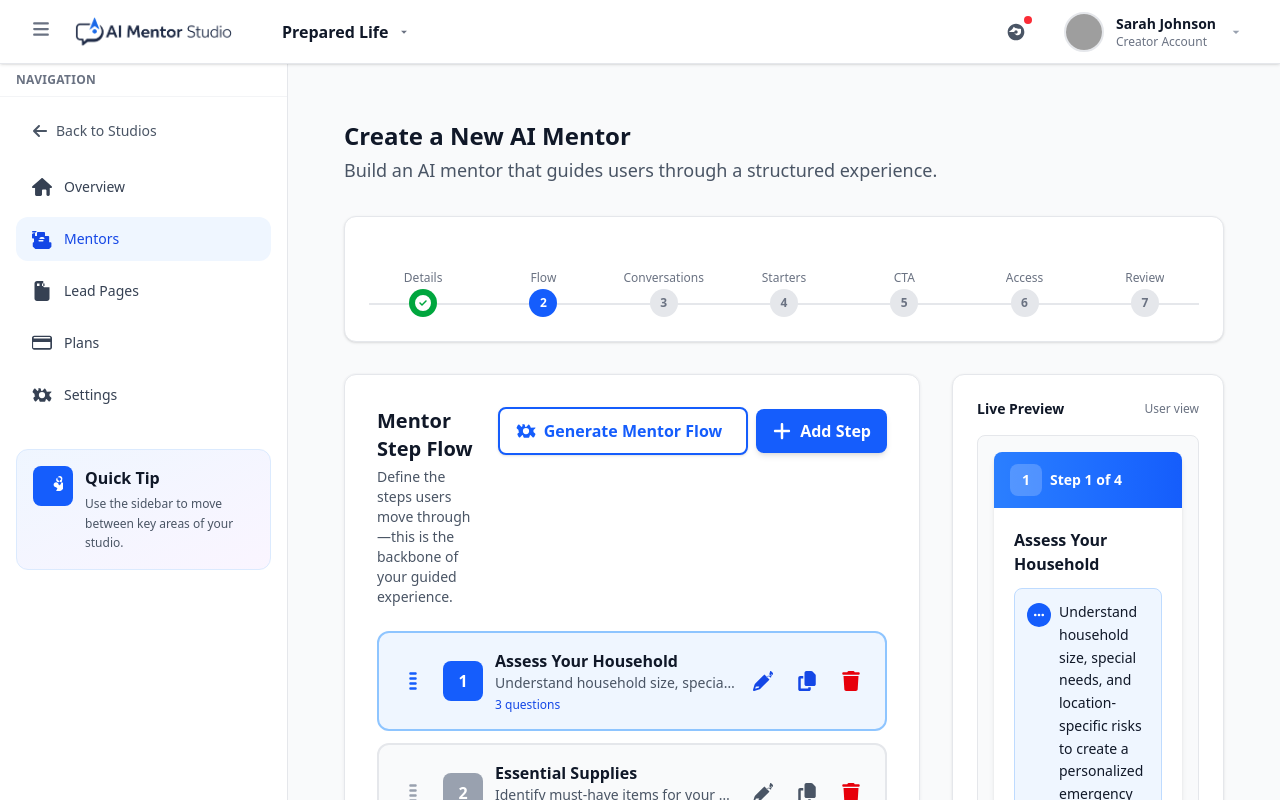
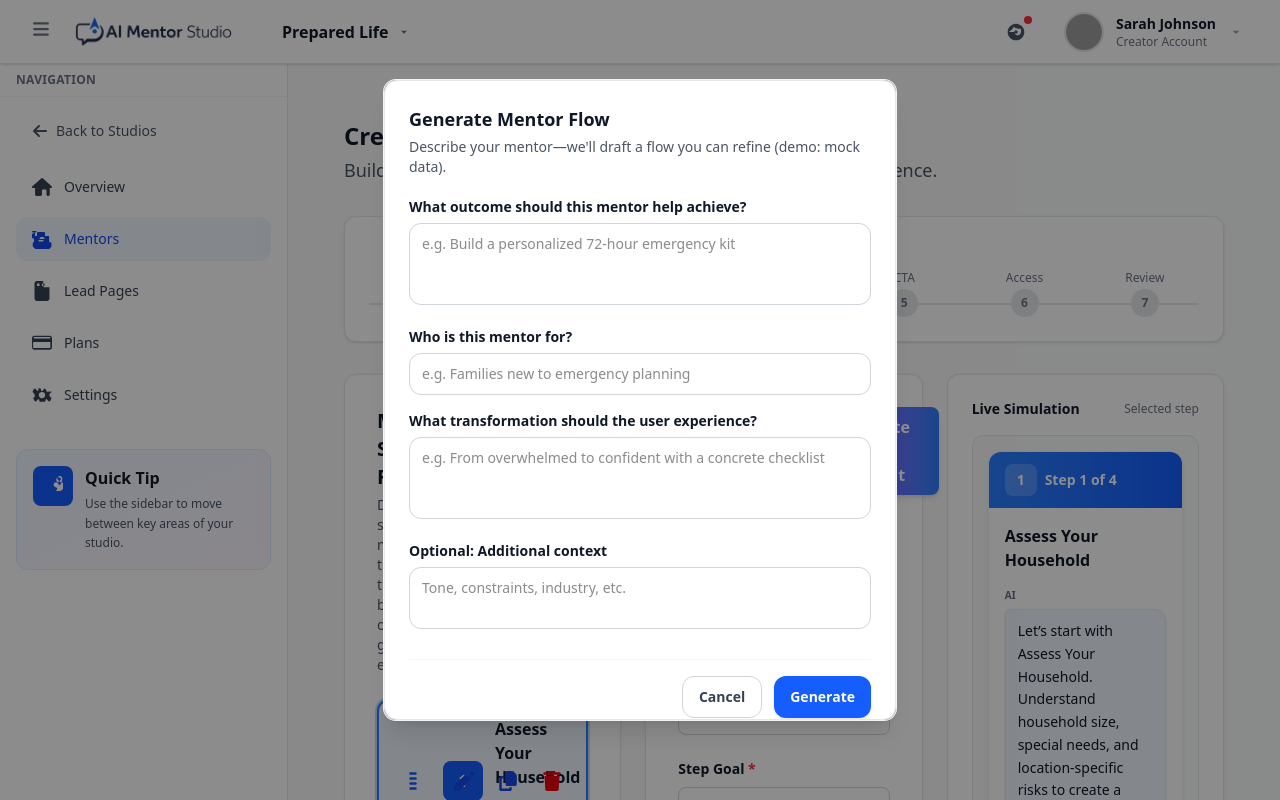
Before and after one commit to actioneramarketing/ai-mentor-studio, a Next.js app: page /studios/1/mentors/new/step-2 in a window 1280 px wide. Both pictures are taken after a click on the button "Generate Mentor Flow". Shown: the top 800 px of the page. Built offline with nearby package versions, Linux system fonts and the light colour scheme; grey boxes are pictures that could not be loaded.

Commit message:
Add Generate Mentor Flow modal, improve step generation, and upgrade preview to Live Simulation

```diff
--- a/app/(creator)/studios/[studioId]/mentors/new/step-2/page.tsx
+++ b/app/(creator)/studios/[studioId]/mentors/new/step-2/page.tsx
@@ -1,6 +1,6 @@
 "use client"
 
-import { useCallback, useMemo, useRef, useState } from "react"
+import { useCallback, useEffect, useMemo, useRef, useState } from "react"
 import { useParams, useRouter } from "next/navigation"
 import { MentorWizardProgress } from "../mentor-wizard-progress"
 
@@ -89,15 +89,151 @@ function blankStep(): FlowStep {
   }
 }
 
+const FLOW_DEFAULTS = {
+  outcome: "",
+  audience: "",
+  transformation: "",
+  extra: "",
+}
+
+function stepShell(
+  partial: Pick<FlowStep, "title" | "subtitle" | "goal" | "aiInstructions" | "questions"> & {
+    id?: string
+    completionRule?: string
+    allowSkip?: boolean
+    generateSummary?: boolean
+  }
+): FlowStep {
+  return {
+    id: partial.id ?? createId(),
+    title: partial.title,
+    subtitle: partial.subtitle,
+    goal: partial.goal,
+    aiInstructions: partial.aiInstructions,
+    questions: partial.questions,
+    completionRule: partial.completionRule ?? "AI decides when the step is complete",
+    allowSkip: partial.allowSkip ?? false,
+    generateSummary: partial.generateSummary ?? true,
+  }
+}
+
+/** Mock AI: full flow from modal answers (3–5 steps). */
+function mockGenerateMentorFlow(input: typeof FLOW_DEFAULTS): FlowStep[] {
+  const outcome = input.outcome.trim() || "reach a clear, practical outcome"
+  const audience = input.audience.trim() || "people you serve"
+  const transformation = input.transformation.trim() || "feel guided and confident"
+  const extra = input.extra.trim()
+  const ctx = extra ? ` ${extra}` : ""
+
+  const templates: Parameters<typeof stepShell>[0][] = [
+    {
+      title: "Set context",
+      subtitle: "Understand where they are today",
+      goal: `Learn enough about ${audience} to personalize guidance toward: ${outcome}.`,
+      aiInstructions: `Welcome ${audience}. Ask one or two open questions about their current situation and what “done” means for them. Keep tone supportive and concise.${ctx}`,
+      questions: [
+        `What prompted you to start working on ${outcome.split(",")[0]?.slice(0, 60) || "this"} today?`,
+        "What would success look like at the end of this session?",
+        "Is there anything I should know about your constraints or timeline?",
+      ],
+    },
+    {
+      title: "Explore options",
+      subtitle: "Surface what matters most",
+      goal: `Help ${audience} compare paths or priorities so they can move toward ${outcome}.`,
+      aiInstructions: `Reflect back what you heard. Offer 2–3 structured prompts to clarify tradeoffs. Encourage honest answers; avoid overwhelming lists.${ctx}`,
+      questions: [
+        "Which option feels closest to what you need right now?",
+        "What would you rule out after thinking it through?",
+        "What support or resources do you already have?",
+      ],
+    },
+    {
+      title: "Commit to a plan",
+      subtitle: "Turn insight into next steps",
+      goal: `Co-create a short plan so the user experiences ${transformation}.`,
+      aiInstructions: `Summarize themes from earlier messages. Propose a minimal next step, then ask for their tweak. Confirm buy-in before closing the step.${ctx}`,
+      questions: [
+        "What is the smallest step you will take in the next 24–48 hours?",
+        "What might get in the way, and how will you handle it?",
+      ],
+    },
+    {
+      title: "Reflect and adjust",
+      subtitle: "Lock in learning",
+      goal: `Reinforce progress toward ${outcome} and capture one adjustment if needed.`,
+      aiInstructions: `Celebrate specific progress. Ask what surprised them. Offer optional refinement of the plan if energy is low or blockers appeared.${ctx}`,
+      questions: [
+        "What’s the clearest takeaway for you from this step?",
+        "Would you like to tweak your plan before moving on?",
+      ],
+    },
+    {
+      title: "Prepare for what’s next",
+      subtitle: "Close the loop",
+      goal: `Leave ${audience} ready to continue toward ${outcome} beyond this mentor.`,
+      aiInstructions: `Give a brief recap bullet-style. Point to one habit or check-in. Invite them to return when context changes.${ctx}`,
+      questions: [
+        "When will you revisit this plan?",
+        "Who (if anyone) should know about your next step?",
+      ],
+    },
+  ]
+
+  const count = 3 + (Math.abs(outcome.length + audience.length) % 3)
+  return templates.slice(0, count).map((t) => stepShell(t))
+}
+
+/** Mock AI: step-level content from name + goal. */
+function mockGenerateStepContent(title: string, goal: string): Pick<FlowStep, "aiInstructions" | "questions"> {
+  const t = title.trim() || "this step"
+  const g = goal.trim() || "make meaningful progress"
+  return {
+    aiInstructions: `Lead the user through "${t}" with empathy. Start by restating their objective in plain language (${g}). Ask concise follow-ups only when needed. Tie each reply back to the step goal and offer one concrete suggestion when appropriate.`,
+    questions: [
+      `What part of "${t}" feels unclear or stressful right now?`,
+      `What would help you feel ready to move forward on: ${g.slice(0, 80)}${g.length > 80 ? "…" : ""}?`,
+      "Is there anything you want to change about your plan before we continue?",
+    ],
+  }
+}
+
+function buildSimulatedOpening(step: FlowStep): string {
+  const title = step.title.trim() || "this step"
+  const goal = step.goal.trim()
+  const ins = step.aiInstructions.trim()
+  const parts: string[] = []
+  parts.push(`Let’s start with ${title}.`)
+  if (goal) parts.push(goal)
+  else parts.push("I’ll guide you with a few focused questions so we can move forward together.")
+  if (ins) {
+    const snippet = ins.slice(0, 260).trim()
+    if (snippet) parts.push(snippet.endsWith(".") ? snippet : `${snippet}.`)
+  }
+  return parts.join(" ")
+}
+
 export default function NewMentorStep2Page() {
   const params = useParams()
   const studioId = String(params.studioId ?? "")
   const router = useRouter()
   const editorRef = useRef<HTMLDivElement>(null)
+  const stepTitleInputRef = useRef<HTMLInputElement>(null)
 
   const [steps, setSteps] = useState<FlowStep[]>(INITIAL_STEPS)
   const [selectedId, setSelectedId] = useState<string>(INITIAL_STEPS[0]?.id ?? "")
   const [draggingId, setDraggingId] = useState<string | null>(null)
+  const [flowModalOpen, setFlowModalOpen] = useState(false)
+  const [flowForm, setFlowForm] = useState({ ...FLOW_DEFAULTS })
+
+  useEffect(() => {
+    if (!flowModalOpen) return
+    const onKey = (e: KeyboardEvent) => {
+      if (e.key === "Escape") setFlowModalOpen(false)
+    }
+    window.addEventListener("keydown", onKey)
+    return () => window.removeEventListener("keydown", onKey)
+  }, [flowModalOpen])
 
   const selected = useMemo(() => steps.find((s) => s.id === selectedId) ?? steps[0], [steps, selectedId])
   const selectedIndex = useMemo(() => {
@@ -128,7 +264,24 @@ export default function NewMentorStep2Page() {
     setSteps((prev) => [...prev, next])
     setSelectedId(next.id)
     scrollToEditor()
+    requestAnimationFrame(() => {
+      requestAnimationFrame(() => stepTitleInputRef.current?.focus())
+    })
   }, [scrollToEditor])
+
+  const applyMockFlow = useCallback(() => {
+    const generated = mockGenerateMentorFlow(flowForm)
+    setSteps(generated)
+    setSelectedId(generated[0]?.id ?? "")
+    setFlowModalOpen(false)
+    setFlowForm({ ...FLOW_DEFAULTS })
+  }, [flowForm])
+
+  const generateStepContent = useCallback(() => {
+    if (!selected) return
+    const { aiInstructions, questions } = mockGenerateStepContent(selected.title, selected.goal)
+    patchStep(selected.id, { aiInstructions, questions })
+  }, [selected, patchStep])
 
   const duplicateStep = useCallback(
     (id: string) => {
@@ -184,6 +337,7 @@ export default function NewMentorStep2Page() {
   }, [])
 
   const activePreview = selected ?? steps[0]
+  const simulatedOpening = useMemo(() => buildSimulatedOpening(activePreview), [activePreview])
 
   return (
     <div className="bg-gray-50 font-sans">
@@ -198,8 +352,8 @@ export default function NewMentorStep2Page() {
 
           <MentorWizardProgress currentStep={2} />
 
-          <div className="grid grid-cols-1 gap-6 lg:grid-cols-3 lg:gap-8">
-            <div className="space-y-6 lg:col-span-2">
+          <div className="grid grid-cols-1 gap-6 lg:grid-cols-3">
+            <div className="space-y-6">
               <div
                 id="mentor-steps-form"
                 className="rounded-xl border border-gray-200 bg-white p-6 shadow-sm ring-1 ring-gray-100 lg:p-8"
@@ -215,6 +369,7 @@ export default function NewMentorStep2Page() {
                     <button
                       type="button"
                       id="generate-flow-btn"
+                      onClick={() => setFlowModalOpen(true)}
                       className="flex items-center space-x-2 rounded-lg border-2 border-blue-600 bg-white px-4 py-2.5 font-semibold text-blue-600 shadow-sm transition-colors duration-200 hover:bg-blue-50 hover:shadow-md"
                     >
                       <svg className="h-5 w-5" fill="currentColor" viewBox="0 0 512 512" aria-hidden>
@@ -264,7 +419,7 @@ export default function NewMentorStep2Page() {
                         }}
                         className={`step-card cursor-pointer rounded-xl border-2 p-4 transition-colors duration-200 ${
                           isActive
-                            ? "border-blue-300 bg-blue-50 hover:border-blue-400"
+                            ? "border-blue-500 bg-blue-50 shadow-sm ring-2 ring-blue-200 hover:border-blue-600"
                             : "border-gray-200 bg-gray-50 hover:border-blue-300"
                         }`}
                       >
@@ -379,7 +534,9 @@ export default function NewMentorStep2Page() {
                   </div>
                 </div>
               </div>
+            </div>
 
+            <div className="min-w-0 space-y-6">
               {selected ? (
                 <div
                   ref={editorRef}
@@ -395,6 +552,7 @@ export default function NewMentorStep2Page() {
                       <button
                         type="button"
                         id="generate-step-content-btn"
+                        onClick={generateStepContent}
                         className="flex items-center space-x-2 rounded-lg bg-gradient-to-r from-purple-500 to-blue-500 px-4 py-2 font-semibold text-white shadow-md transition-all duration-200 hover:from-purple-600 hover:to-blue-600 hover:shadow-lg"
                       >
                         <svg className="h-5 w-5" fill="currentColor" viewBox="0 0 512 512" aria-hidden>
@@ -415,6 +573,7 @@ export default function NewMentorStep2Page() {
                         Step Name <span className="text-red-500">*</span>
                       </label>
                       <input
+                        ref={stepTitleInputRef}
                         type="text"
                         value={selected.title}
                         onChange={(e) => patchStep(selected.id, { title: e.target.value })}
@@ -602,101 +761,173 @@ export default function NewMentorStep2Page() {
               </div>
             </div>
 
-            <div className="lg:col-span-1">
+            <div className="space-y-6">
               <div className="sticky top-6">
-                <div id="preview-panel" className="rounded-xl border border-gray-200 bg-white p-6 shadow-sm">
-                  <div className="mb-4 flex items-center justify-between">
-                    <h3 className="text-sm font-bold text-gray-900">Live Preview</h3>
-                    <span className="text-xs text-gray-500">User view</span>
+                <div
+                  id="preview-panel"
+                  className="rounded-xl border border-gray-200 bg-white p-6 shadow-sm ring-1 ring-gray-100"
+                >
+                  <div className="mb-4 flex items-center justify-between gap-2">
+                    <h3 className="text-sm font-bold text-gray-900">Live Simulation</h3>
+                    <span className="shrink-0 text-xs text-gray-500">Selected step</span>
                   </div>
 
-                  <div className="rounded-lg border border-gray-200 bg-gray-50 p-4">
-                    <div className="overflow-hidden rounded-lg bg-white shadow-md">
+                  <div className="rounded-xl border border-gray-200 bg-gray-50 p-4">
+                    <div className="overflow-hidden rounded-xl bg-white shadow-md ring-1 ring-gray-100">
                       <div className="flex items-center justify-between bg-gradient-to-r from-blue-500 to-blue-600 px-4 py-3">
-                        <div className="flex items-center space-x-2">
-                          <div className="flex h-8 w-8 items-center justify-center rounded-lg bg-white/20 text-sm font-bold text-white">
+                        <div className="flex min-w-0 items-center gap-2">
+                          <div className="flex h-8 w-8 shrink-0 items-center justify-center rounded-lg bg-white/20 text-sm font-bold text-white">
                             {selectedIndex + 1}
                           </div>
-                          <span className="text-sm font-semibold text-white">
+                          <span className="truncate text-sm font-semibold text-white">
                             Step {selectedIndex + 1} of {steps.length}
                           </span>
                         </div>
                       </div>
 
-                      <div className="p-5">
-                        <h3 className="mb-3 text-base font-bold text-gray-900">
+                      <div className="max-h-[min(420px,55vh)] space-y-4 overflow-y-auto p-4">
+                        <h3 className="text-base font-bold text-gray-900">
                           {activePreview.title.trim() || "Untitled step"}
                         </h3>
 
-                        <div className="space-y-3">
-                          <div className="rounded-lg border border-blue-200 bg-blue-50 p-3">
-                            <div className="flex items-start space-x-2">
-                              <div className="mt-0.5 flex h-6 w-6 shrink-0 items-center justify-center rounded-full bg-blue-600">
-                                <svg className="h-3 w-3 text-white" fill="currentColor" viewBox="0 0 448 512" aria-hidden>
-                                  <path d="M8 256a56 56 0 1 1 112 0A56 56 0 1 1 8 256zm160 0a56 56 0 1 1 112 0A56 56 0 1 1 168 256zm216-56a56 56 0 1 1 0 112 56 56 0 1 1 0-112z" />
-                                </svg>
-                              </div>
-                              <div className="flex-1">
-                                <p className="text-sm leading-relaxed text-gray-900">
-                                  {activePreview.goal.trim() ||
-                                    "Your mentor introduces this step and guides the user through it."}
+                        <div>
+                          <p className="mb-1.5 text-[10px] font-semibold uppercase tracking-wide text-gray-500">
+                            AI
                           </p>
-                              </div>
+                          <div className="rounded-xl rounded-tl-md border border-blue-100 bg-blue-50 px-3 py-2.5 shadow-sm">
+                            <p className="text-sm leading-relaxed text-gray-900">{simulatedOpening}</p>
                           </div>
                         </div>
 
-                          {activePreview.questions[0] ? (
-                            <div className="rounded-lg border border-blue-200 bg-blue-50 p-3">
-                              <div className="flex items-start space-x-2">
-                                <div className="mt-0.5 flex h-6 w-6 shrink-0 items-center justify-center rounded-full bg-blue-600">
-                                  <svg className="h-3 w-3 text-white" fill="currentColor" viewBox="0 0 448 512" aria-hidden>
-                                    <path d="M8 256a56 56 0 1 1 112 0A56 56 0 1 1 8 256zm160 0a56 56 0 1 1 112 0A56 56 0 1 1 168 256zm216-56a56 56 0 1 1 0 112 56 56 0 1 1 0-112z" />
-                                  </svg>
-                                </div>
-                                <div className="flex-1">
-                                  <p className="text-sm font-semibold text-gray-900">{activePreview.questions[0]}</p>
-                                </div>
-                              </div>
-                            </div>
-                          ) : null}
-                        </div>
-
-                        <div className="mt-4 border-t border-gray-200 pt-4">
-                          <div className="flex items-center space-x-2">
-                            <input
-                              type="text"
-                              placeholder="Type your response..."
-                              className="flex-1 rounded-lg border border-gray-300 px-3 py-2 text-xs focus:border-blue-500 focus:outline-none"
-                              readOnly
-                            />
+                        <div>
+                          <p className="mb-1.5 text-[10px] font-semibold uppercase tracking-wide text-gray-500">
+                            User
+                          </p>
+                          <div className="flex flex-col gap-2">
+                            {activePreview.questions.filter((q) => q.trim()).length === 0 ? (
+                              <p className="text-xs text-gray-500">Add suggested questions to see tap options here.</p>
+                            ) : (
+                              activePreview.questions
+                                .map((q) => q.trim())
+                                .filter(Boolean)
+                                .map((q, qi) => (
                                   <button
+                                    key={`${activePreview.id}-sim-q-${qi}`}
                                     type="button"
-                              className="rounded-lg bg-blue-600 px-3 py-2 text-xs font-semibold text-white hover:bg-blue-700"
+                                    className="rounded-xl border border-gray-200 bg-white px-3 py-2 text-left text-xs font-medium text-gray-800 shadow-sm transition-colors hover:border-blue-300 hover:bg-blue-50/80"
                                   >
-                              <svg className="h-4 w-4" fill="currentColor" viewBox="0 0 512 512" aria-hidden>
-                                <path d="M498.1 5.6c10.1 7 15.4 19.1 13.5 31.2l-64 416c-1.8 12.5-11.4 22.4-23.9 25.4c-4.7 1-9.4 1.4-14.1 1.4c-4.4 0-8.8-.4-13.1-1.2l-3.4-.7-56.2 90.3c-8.4 13.5-24.6 21.5-41.7 21.5H192c-8.5 0-16.8-2.7-24.2-7.6L96 480 16 352 128 224l96 64 288-320L498.1 5.6z" />
-                              </svg>
+                                    {q}
                                   </button>
+                                ))
+                            )}
                           </div>
                         </div>
                       </div>
                     </div>
                   </div>
 
-                  <div className="mt-6 rounded-lg border border-blue-100 bg-blue-50 p-4">
-                    <div className="flex items-start space-x-2">
-                      <svg className="mt-0.5 h-5 w-5 shrink-0 text-blue-600" fill="currentColor" viewBox="0 0 512 512" aria-hidden>
-                        <path d="M256 512A256 256 0 1 0 256 0a256 256 0 1 0 0 512zM216 336h24V272H216c-13.3 0-24-10.7-24-24s10.7-24 24-24h48c13.3 0 24 10.7 24 24v88h8c13.3 0 24 10.7 24 24s-10.7 24-24 24H216c-13.3 0-24-10.7-24-24s10.7-24 24-24zM192 176a32 32 0 1 1 64 0 32 32 0 1 1 -64 0z" />
-                      </svg>
-                      <p className="text-xs leading-relaxed text-gray-700">
-                        This preview reflects the step you have selected in the list.
+                  <p className="mt-4 text-xs leading-relaxed text-gray-600">
+                    This simulates how your mentor will guide users during this step.
                   </p>
                 </div>
               </div>
             </div>
           </div>
+
+          {flowModalOpen ? (
+            <div
+              className="fixed inset-0 z-50 flex min-h-0 items-center justify-center p-4"
+              role="dialog"
+              aria-modal="true"
+              aria-labelledby="flow-modal-title"
+            >
+              <button
+                type="button"
+                className="absolute inset-0 bg-black/45"
+                aria-label="Close dialog"
+                onClick={() => setFlowModalOpen(false)}
+              />
+              <div
+                className="relative z-10 max-h-[min(90vh,640px)] w-full max-w-lg overflow-y-auto rounded-xl border border-gray-200 bg-white p-6 shadow-xl ring-1 ring-gray-100"
+                onClick={(e) => e.stopPropagation()}
+              >
+                <h2 id="flow-modal-title" className="text-lg font-bold text-gray-900">
+                  Generate Mentor Flow
+                </h2>
+                <p className="mt-1 text-sm text-gray-600">
+                  Describe your mentor—we&apos;ll draft a flow you can refine (demo: mock data).
+                </p>
+
+                <div className="mt-5 space-y-4">
+                  <div>
+                    <label className="mb-1.5 block text-sm font-semibold text-gray-900">
+                      What outcome should this mentor help achieve?
+                    </label>
+                    <textarea
+                      value={flowForm.outcome}
+                      onChange={(e) => setFlowForm((f) => ({ ...f, outcome: e.target.value }))}
+                      rows={3}
+                      className="w-full resize-none rounded-xl border border-gray-300 px-3 py-2.5 text-sm focus:border-blue-500 focus:ring-2 focus:ring-blue-100 focus:outline-none"
+                      placeholder="e.g. Build a personalized 72-hour emergency kit"
+                    />
+                  </div>
+                  <div>
+                    <label className="mb-1.5 block text-sm font-semibold text-gray-900">
+                      Who is this mentor for?
+                    </label>
+                    <input
+                      type="text"
+                      value={flowForm.audience}
+                      onChange={(e) => setFlowForm((f) => ({ ...f, audience: e.target.value }))}
+                      className="w-full rounded-xl border border-gray-300 px-3 py-2.5 text-sm focus:border-blue-500 focus:ring-2 focus:ring-blue-100 focus:outline-none"
+                      placeholder="e.g. Families new to emergency planning"
+                    />
+                  </div>
+                  <div>
+                    <label className="mb-1.5 block text-sm font-semibold text-gray-900">
+                      What transformation should the user experience?
+                    </label>
+                    <textarea
+                      value={flowForm.transformation}
+                      onChange={(e) => setFlowForm((f) => ({ ...f, transformation: e.target.value }))}
+                      rows={3}
+                      className="w-full resize-none rounded-xl border border-gray-300 px-3 py-2.5 text-sm focus:border-blue-500 focus:ring-2 focus:ring-blue-100 focus:outline-none"
+                      placeholder="e.g. From overwhelmed to confident with a concrete checklist"
+                    />
+                  </div>
+                  <div>
+                    <label className="mb-1.5 block text-sm font-semibold text-gray-900">
+                      Optional: Additional context
+                    </label>
+                    <textarea
+                      value={flowForm.extra}
+                      onChange={(e) => setFlowForm((f) => ({ ...f, extra: e.target.value }))}
+                      rows={2}
+                      className="w-full resize-none rounded-xl border border-gray-300 px-3 py-2.5 text-sm focus:border-blue-500 focus:ring-2 focus:ring-blue-100 focus:outline-none"
+                      placeholder="Tone, constraints, industry, etc."
+                    />
                   </div>
                 </div>
+
+                <div className="mt-6 flex flex-wrap justify-end gap-3 border-t border-gray-100 pt-4">
+                  <button
+                    type="button"
+                    onClick={() => setFlowModalOpen(false)}
+                    className="rounded-xl border border-gray-300 bg-white px-4 py-2.5 text-sm font-semibold text-gray-700 hover:bg-gray-50"
+                  >
+                    Cancel
+                  </button>
+                  <button
+                    type="button"
+                    onClick={applyMockFlow}
+                    className="rounded-xl bg-blue-600 px-4 py-2.5 text-sm font-semibold text-white shadow-sm hover:bg-blue-700"
+                  >
+                    Generate
+                  </button>
+                </div>
+              </div>
+            </div>
+          ) : null}
 
           <div
             id="wizard-navigation"
```
Lines whose indentation alone changed are shown as unchanged.
